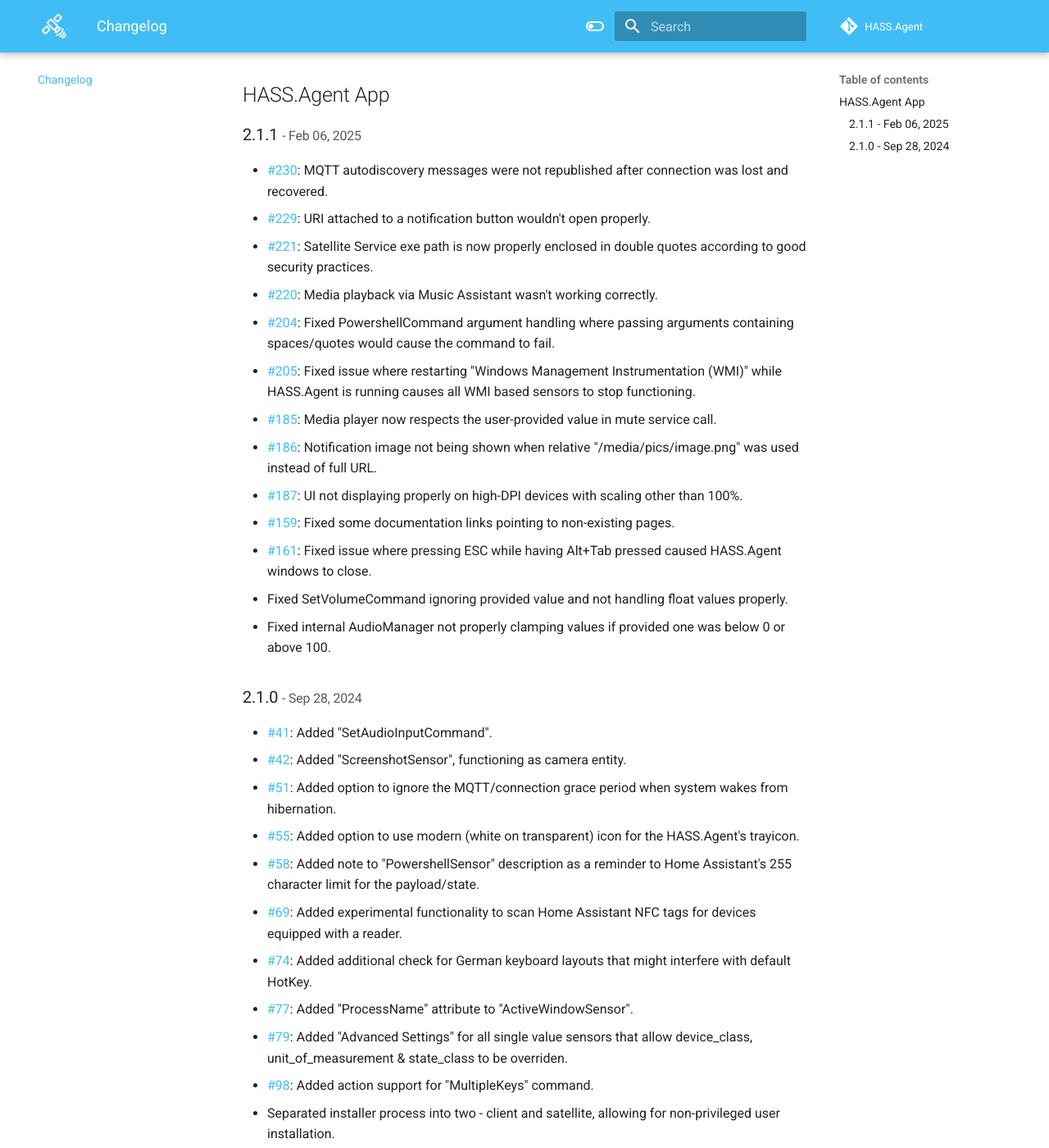
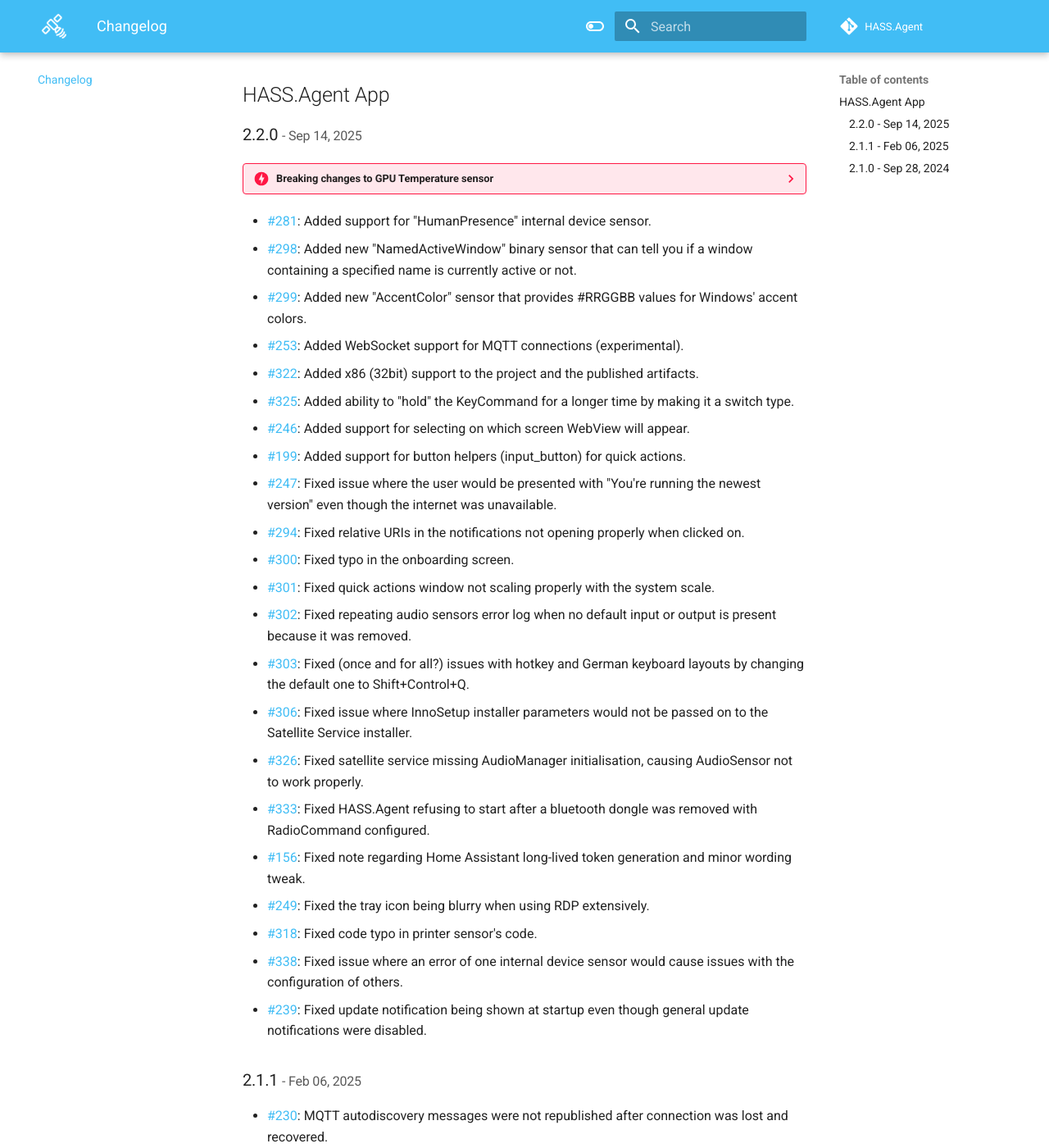
Before and after one commit to hass-agent/HASS.Agent-Documentation, an MkDocs documentation site: the page built from docs/changelog.md, in a window 1280 px wide and 1400 px high, scrolled down 192 px. Shown: the whole window at 82% size. Built offline with MkDocs 1.6.1 and Material for MkDocs 9.7.7, drawn with Linux system fonts in a browser that asks for light colours; comment, search, counter and statistics services are not loaded; the version menu is left out.

Commit message:
Add 2.2.0 with link to GPU temp warning

```diff
--- a/docs/changelog.md
+++ b/docs/changelog.md
@@ -1,6 +1,39 @@
 # Changelog
 
 ## HASS.Agent App
+
+### 2.2.0 <small>- Sep 14, 2025</small> { id="2.2.0" }
+
+??? danger "Breaking changes to GPU Temperature sensor"
+
+    Due to security concerns, we were forced to remove Libre Hardware Monitor library that allowed HASS.Agent to access hardware information. The breaking change in this is that starting with this release, the GPU Temperature Sensor is non-functioning.
+    **It has been left present for backward compatibility reasons, however it will always return 0.**
+
+    Please see the awesome writeup by [@DarkAutumn](https://github.com/DarkAutumn){:target="_blank"} for more details [#43(comment)](https://github.com/hass-agent/HASS.Agent/issues/43#issuecomment-2349373416){:target="_blank"}.
+    Please see [GPU Temperature](./setup/sensors/all.md/#gpu-temperature) for how you can get GPU temperature information using standalone version of Libre Hardware Monitor.
+
+- [#281](https://github.com/hass-agent/HASS.Agent/pull/281){:target="_blank"}: Added support for "HumanPresence" internal device sensor.
+- [#298](https://github.com/hass-agent/HASS.Agent/pull/298){:target="_blank"}: Added new "NamedActiveWindow" binary sensor that can tell you if a window containing a specified name is currently active or not.
+- [#299](https://github.com/hass-agent/HASS.Agent/pull/299){:target="_blank"}: Added new "AccentColor" sensor that provides #RRGGBB values for Windows' accent colors.
+- [#253](https://github.com/hass-agent/HASS.Agent/issues/253){:target="_blank"}: Added WebSocket support for MQTT connections (experimental).
+- [#322](https://github.com/hass-agent/HASS.Agent/pull/322){:target="_blank"}: Added x86 (32bit) support to the project and the published artifacts.
+- [#325](https://github.com/hass-agent/HASS.Agent/pull/325){:target="_blank"}: Added ability to "hold" the KeyCommand for a longer time by making it a switch type.
+- [#246](https://github.com/hass-agent/HASS.Agent/pull/246){:target="_blank"}: Added support for selecting on which screen WebView will appear.
+- [#199](https://github.com/hass-agent/HASS.Agent/pull/199){:target="_blank"}: Added support for button helpers (input_button) for quick actions.
+- [#247](https://github.com/hass-agent/HASS.Agent/pull/247){:target="_blank"}: Fixed issue where the user would be presented with "You're running the newest version" even though the internet was unavailable.
+- [#294](https://github.com/hass-agent/HASS.Agent/pull/294){:target="_blank"}: Fixed relative URIs in the notifications not opening properly when clicked on.
+- [#300](https://github.com/hass-agent/HASS.Agent/pull/300){:target="_blank"}: Fixed typo in the onboarding screen.
+- [#301](https://github.com/hass-agent/HASS.Agent/pull/301){:target="_blank"}: Fixed quick actions window not scaling properly with the system scale.
+- [#302](https://github.com/hass-agent/HASS.Agent/pull/302){:target="_blank"}: Fixed repeating audio sensors error log when no default input or output is present because it was removed.
+- [#303](https://github.com/hass-agent/HASS.Agent/pull/303){:target="_blank"}: Fixed (once and for all?) issues with hotkey and German keyboard layouts by changing the default one to Shift+Control+Q.
+- [#306](https://github.com/hass-agent/HASS.Agent/pull/306){:target="_blank"}: Fixed issue where InnoSetup installer parameters would not be passed on to the Satellite Service installer.
+- [#326](https://github.com/hass-agent/HASS.Agent/pull/326){:target="_blank"}: Fixed satellite service missing AudioManager initialisation, causing AudioSensor not to work properly.
+- [#333](https://github.com/hass-agent/HASS.Agent/pull/333){:target="_blank"}: Fixed HASS.Agent refusing to start after a bluetooth dongle was removed with RadioCommand configured.
+- [#156](https://github.com/hass-agent/HASS.Agent/pull/156){:target="_blank"}: Fixed note regarding Home Assistant long-lived token generation and minor wording tweak.
+- [#249](https://github.com/hass-agent/HASS.Agent/pull/249){:target="_blank"}: Fixed the tray icon being blurry when using RDP extensively.
+- [#318](https://github.com/hass-agent/HASS.Agent/pull/318){:target="_blank"}: Fixed code typo in printer sensor's code.
+- [#338](https://github.com/hass-agent/HASS.Agent/pull/338){:target="_blank"}: Fixed issue where an error of one internal device sensor would cause issues with the configuration of others.
+- [#239](https://github.com/hass-agent/HASS.Agent/pull/239){:target="_blank"}: Fixed update notification being shown at startup even though general update notifications were disabled.
 
 ### 2.1.1 <small>- Feb 06, 2025</small> { id="2.1.1" }
 
```
